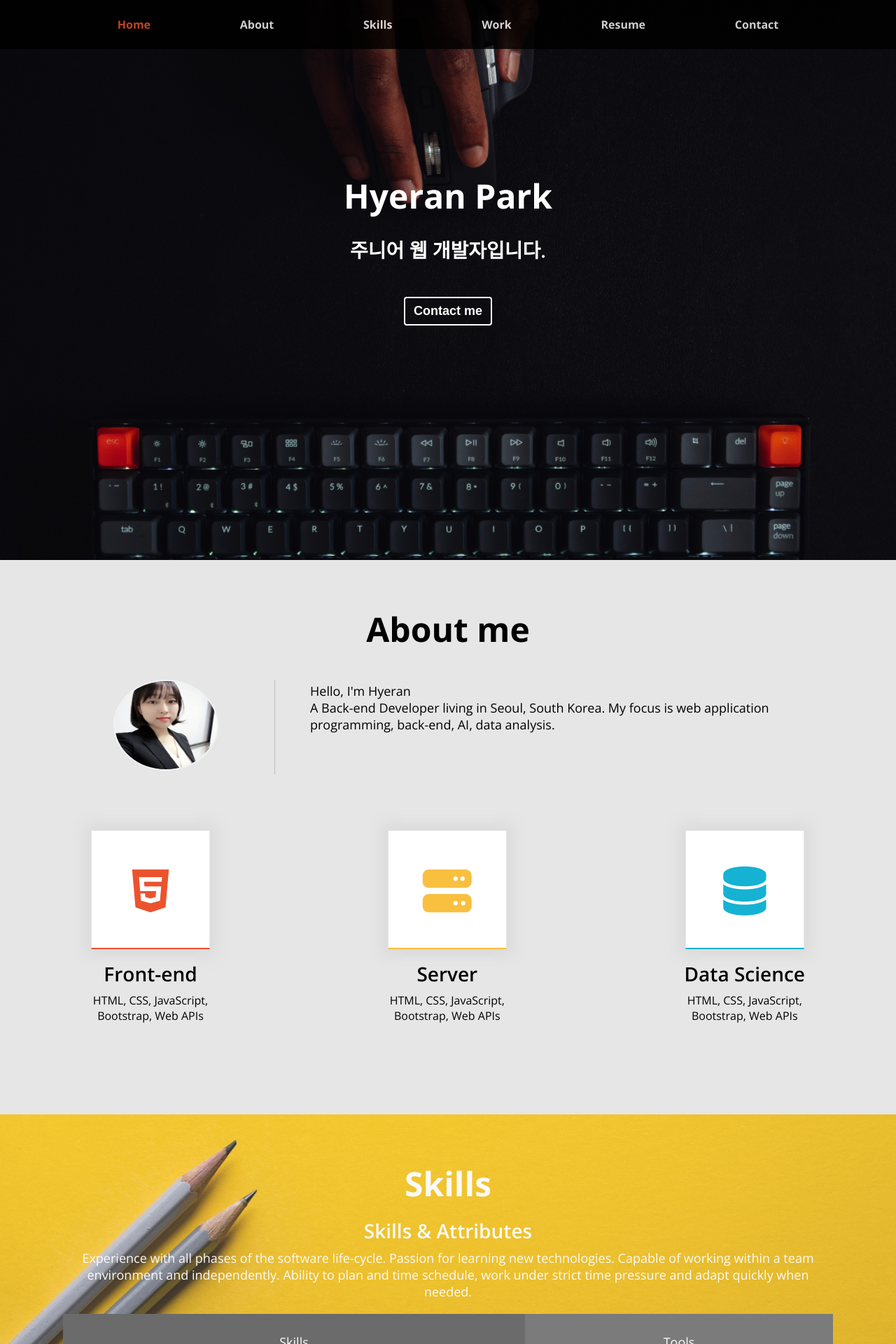
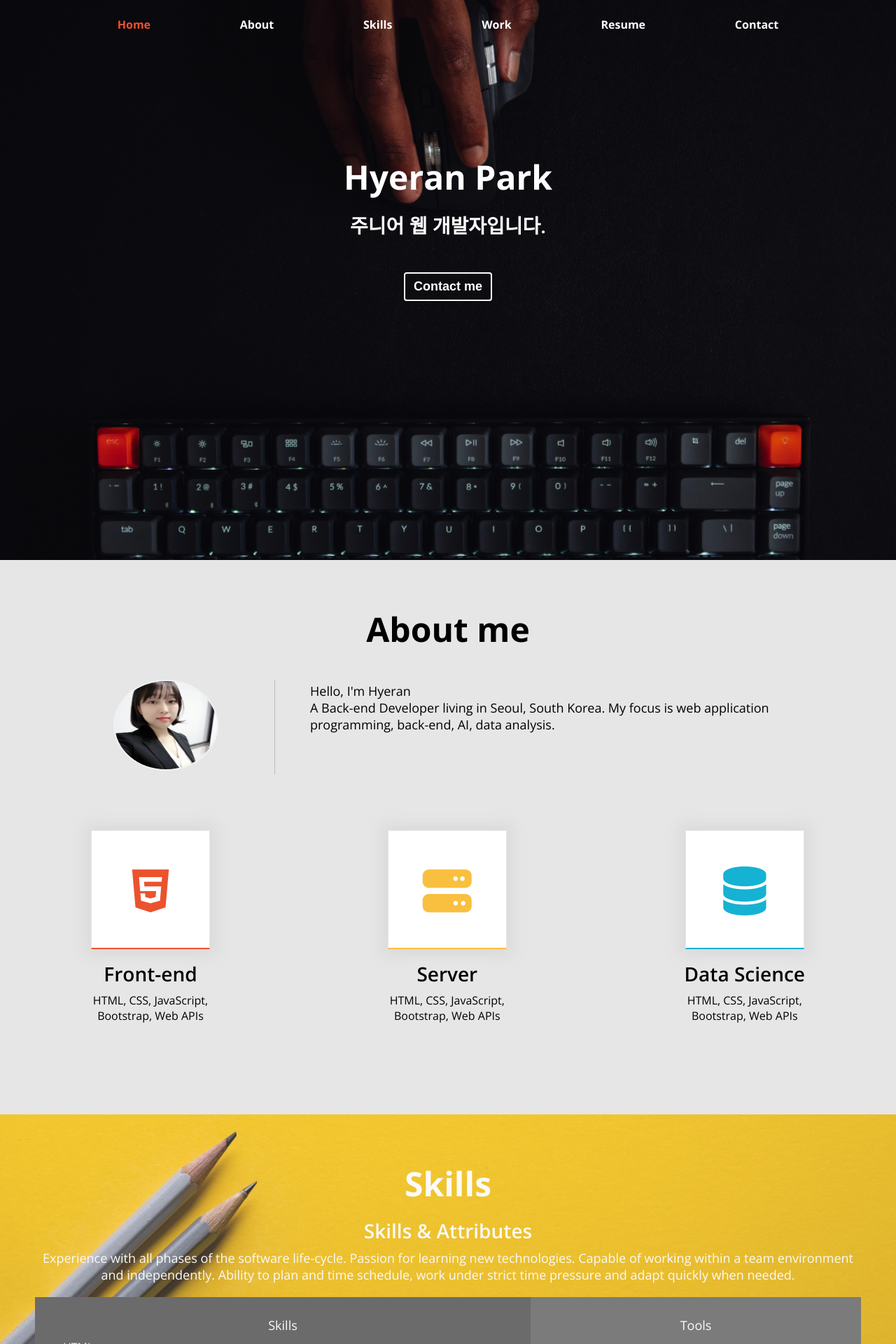
Before and after one commit to hpark3/Web, a PHP site: page / in a window 1280 px wide. Shown: the top 1920 px of the page at 70% size. Run offline with PHP 8.4, Linux system fonts and the light colour scheme; some libraries are stand-ins or nearby versions.

Commit message:
js: navbar

```diff
--- a/index.html
+++ b/index.html
@@ -43,9 +43,11 @@
 
         <!-- Home -->
         <section id="home">
-            <h1 class="home__title">Hyeran Park</h1>
-            <h2 class="home__description">주니어 웹 개발자입니다.</h2>
-            <button class="home__contact">Contact me</button>
+            <div class="home__container">
+                <h1 class="home__title">Hyeran Park</h1>
+                <h2 class="home__description">주니어 웹 개발자입니다.</h2>
+                <button class="home__contact">Contact me</button>
+            </div>
         </section>
     </div>
     <!-- End of Background Img Wrapper -->
--- a/main.js
+++ b/main.js
@@ -0,0 +1,17 @@
+// 전체 스크립트 엄격 모드 구문
+'use strict';
+
+// Make navbar transparent when it is on the top
+//querySelector 이용 시, ctrl or cmd 를 이용해서 함수가 정의된 곳으로 이동 가능.
+const navbar = document.querySelector('#navbar');
+const navbarHeight = navbar.getBoundingClientRect().height;
+// 스크롤이 될 때마다 {} 블럭 안을 실행
+document.addEventListener('scroll', () => {
+    //console.log(window.scrollY);
+    //console.log(`navbarHeight: ${navbarHeight}`);
+    if(window.scrollY > navbarHeight){
+        navbar.classList.add('navbar__dark');
+    }else{
+        navbar.classList.remove('navbar__dark');
+    }
+})
--- a/style.css
+++ b/style.css
@@ -104,22 +104,37 @@ color: var(--color-black);
     margin: 4px 0;
 }
 
-.bg__wrapper{
+/* .bg__wrapper{
     background: url('imgs/home-bg.jpg') center/cover no-repeat;
     height: 100vh;
-    /* background-attachment: fixed; */
     background-size: cover;
     width: 100%;
-}
+} */
 
 /* Navbar */
-#navbar{
+/* #navbar{
     display: flex;
     background-color: black;
     opacity: 0.8;
     align-items: center;
     color: var(--color-white);
     padding: 16px;
+} */
+#navbar{
+    position: fixed;
+    width: 100%;
+    display: flex;
+    justify-content: center;
+    align-items: center;
+    padding: 16px;
+    background-color: transparent;
+    color: var(--color-white);
+    transition: all var(--animation-duration) ease-in-out;
+}
+
+#navbar .navbar__dark{
+    background-color: var(--color-black);
+    padding: 8px;
 }
 
 .navbar__logo{
@@ -165,14 +180,17 @@ margin: 4px 0;
 
 /* Home */
 #home{
-    display: flex;
-    flex-direction: column;
+    background: url('imgs/home-bg.jpg') center/cover no-repeat;
+    padding: 40px;
+    padding-top: 120px;
+    text-align: center;
     min-height: 500px;
-    margin-top: 40px;
-    padding: 40px;
-    text-align: center;
-    justify-content: center;
-    align-items: center;
+    height: 100vh;
+    overflow:auto;
+}
+
+.home__container{
+    margin-top: 100px;
 }
 
 .home__title,
@@ -315,10 +333,8 @@ margin: 4px 0;
     background: url('imgs/skills.jpg') center/cover no-repeat;
     background-attachment: fixed;
     opacity: 0.8;
-}
-
-#skills .section__container{
-    margin: 0 40px 0 40px;
+    align-items: center;
+    justify-content: center;
 }
 
 #skills p,
```
Lines whose indentation alone changed are shown as unchanged.
